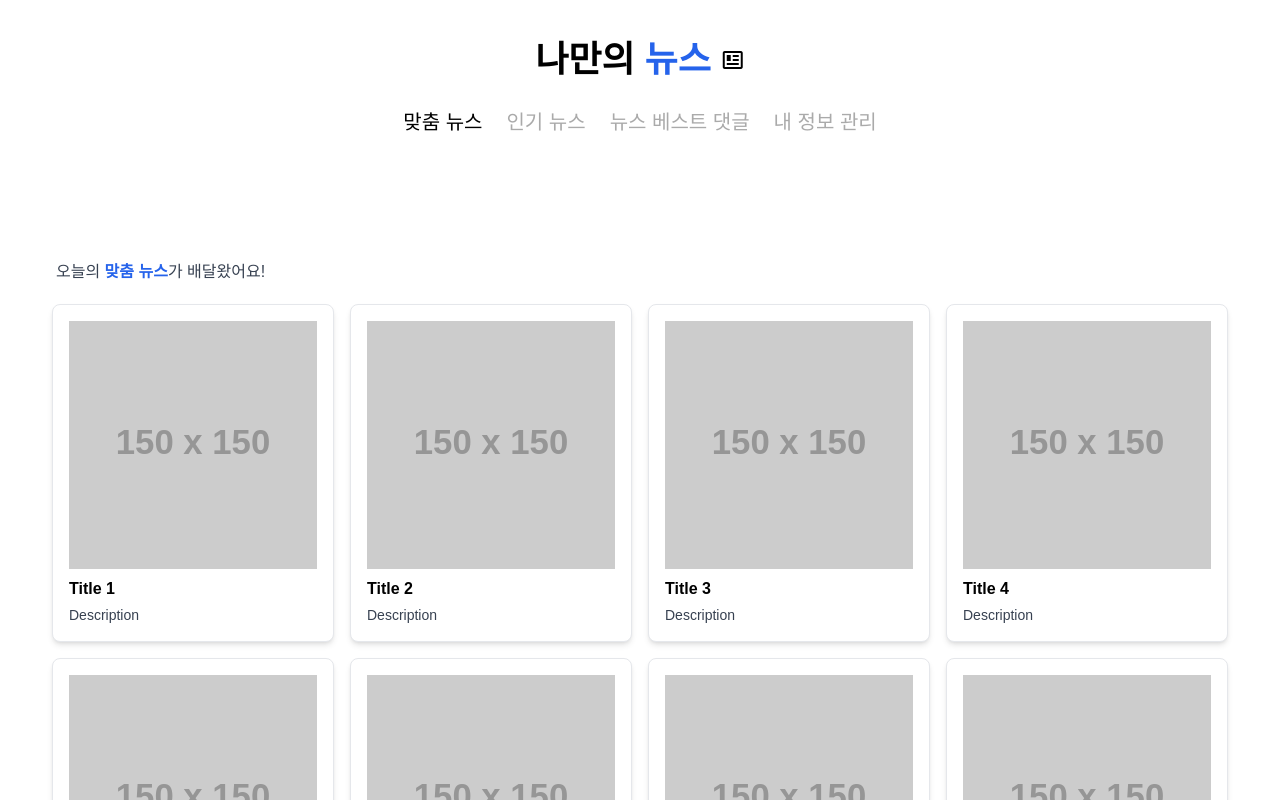
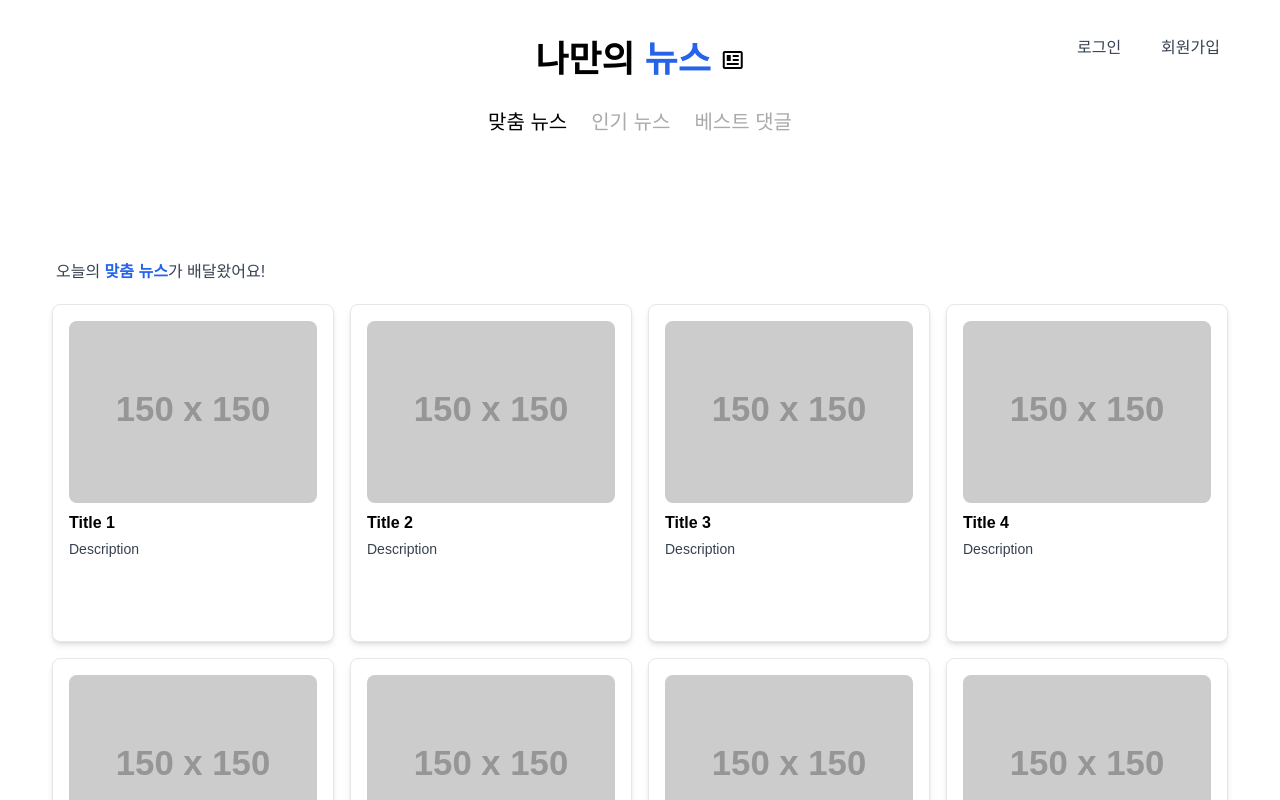
Before and after one commit to sehxxnee/TailorNews, a Next.js app: page / in a window 1280 px wide. Shown: the top 800 px of the page. Built offline with nearby package versions, Linux system fonts and the light colour scheme; a web font is replaced by a local one.

Commit message:
feat: auth (AuthBox)

```diff
--- /dev/null
+++ b/src/app/components/auth/AuthBox.tsx
@@ -0,0 +1,31 @@
+"use client";
+
+import Link from 'next/link';
+import { usePathname } from 'next/navigation';
+import { loggedLinks, authLinks } from '../../data/links';
+
+interface AuthBoxProps {
+  isLoggedIn: boolean;
+}
+
+const AuthBox: React.FC<AuthBoxProps> = ({ isLoggedIn }) => {
+  const links = isLoggedIn ? loggedLinks : authLinks;
+  const pathname = usePathname();
+  console.log(pathname);
+
+  return (
+    <div className="p-4.5 absolute top-6 right-12">
+      <ul className="flex space-x-4 list-none">
+        {links.map((link) => (
+          <li key={link.href} className="p-3">
+            <Link href={link.href}>
+              <p className="text-gray-700"> {link.name} </p>
+            </Link>
+          </li>
+        ))}
+      </ul>
+    </div>
+  );
+};
+
+export default AuthBox;
--- a/src/app/components/grid/GridCell.tsx
+++ b/src/app/components/grid/GridCell.tsx
@@ -8,10 +8,18 @@ interface GridCellProps {
 
 const GridCell: React.FC<GridCellProps> = ({ imageSrc, title, description }) => {
   return (
-    <div className="bg-white p-4 border rounded-lg shadow-md">
-      <img src={imageSrc} alt={title} className="w-full h-auto object-cover mb-2" />
-      <h3 className="text-md font-semibold mb-1">{title}</h3>
-      <p className="text-sm text-gray-700">{description}</p>
+    <div className="bg-white p-4 border rounded-lg shadow-md flex flex-col h-full">
+      <div className="relative mb-2" style={{ height: '60%' }}>
+        <img
+          src={imageSrc}
+          alt={title}
+          className="w-full h-full object-cover rounded-lg"
+        />
+      </div>
+      <div className="flex-1 flex flex-col justify-start">
+        <h3 className="text-md font-semibold mb-1">{title}</h3>
+        <p className="text-sm text-gray-700">{description}</p>
+      </div>
     </div>
   );
 };
--- a/src/app/data/links.ts
+++ b/src/app/data/links.ts
@@ -1,6 +1,14 @@
 export const links = [
     { name: '맞춤 뉴스', href: '/' },
-    { name: '인기 뉴스', href: '/1' },
-    { name: '뉴스 베스트 댓글', href: '/2' },
-    { name: '내 정보 관리', href: '/4' },
+    { name: '인기 뉴스', href: '/popular_news' },
+    { name: '베스트 댓글', href: '/best_comment' },
   ];
+
+  export const authLinks = [
+    { name: '로그인', href: '/login' },
+    { name: '회원가입', href: '/signup' },
+  ];
+
+  export const loggedLinks = [
+    { name: '프로필', href: '/profile' },
+  ];
--- /dev/null
+++ b/src/app/login/page.tsx
@@ -0,0 +1,10 @@
+import Logo from '../components/header/logo';
+
+  export default function login() {
+
+    return (
+      <div className="flex h-1/5 flex-col items-center justify-between p-10 bg-white  ">
+        <Logo />
+      </div>
+    );
+  }
--- a/src/app/page.tsx
+++ b/src/app/page.tsx
@@ -1,10 +1,19 @@
+"use client"; // 클라이언트 측에서만 실행되도록 지정
+
+import React, { useState } from 'react';
 import Header from './components/header/header';
 import GridLayout from './components/grid/GridLayout';
+import AuthBox from './components/auth/AuthBox';
 
 export default function Home() {
+  const [isLoggedIn, setIsLoggedIn] = useState(false);
+
+  const toggleLogin = () => setIsLoggedIn(!isLoggedIn);
+
   return (
-    <div className="bg-white min-h-screen">
+    <div className="bg-white min-h-screen relative">
       <Header />
+      <AuthBox isLoggedIn={isLoggedIn} />
       <main className="p-4 flex flex-col items-center">
         <GridLayout />
       </main>
```
Also changed, not shown: package.json (+6 -6 lines), src/app/best_comment/page.tsx (added), src/app/components/header/NavBar.tsx (line endings or trailing spaces), src/app/popular_news/page.tsx (added), src/app/signup/page.tsx (added), 1 other file (tests, documents, lock files or other folders).
